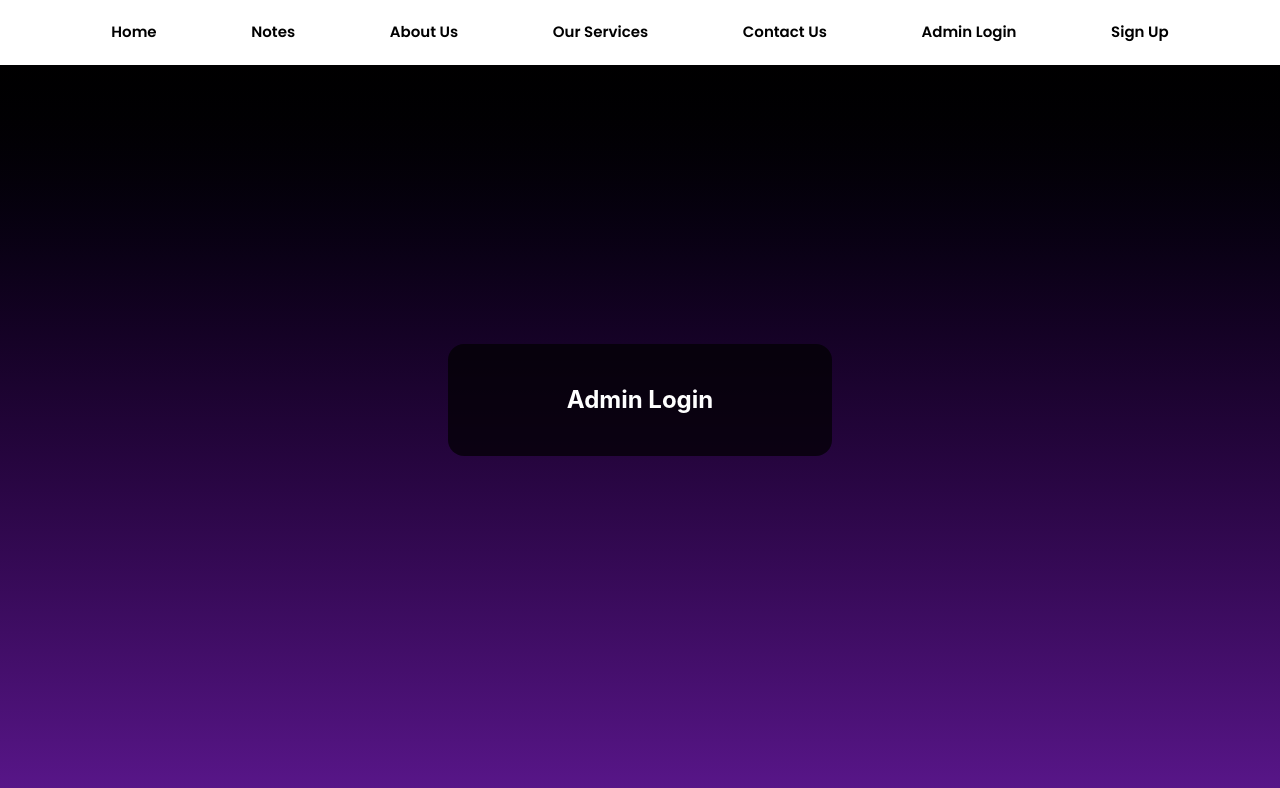
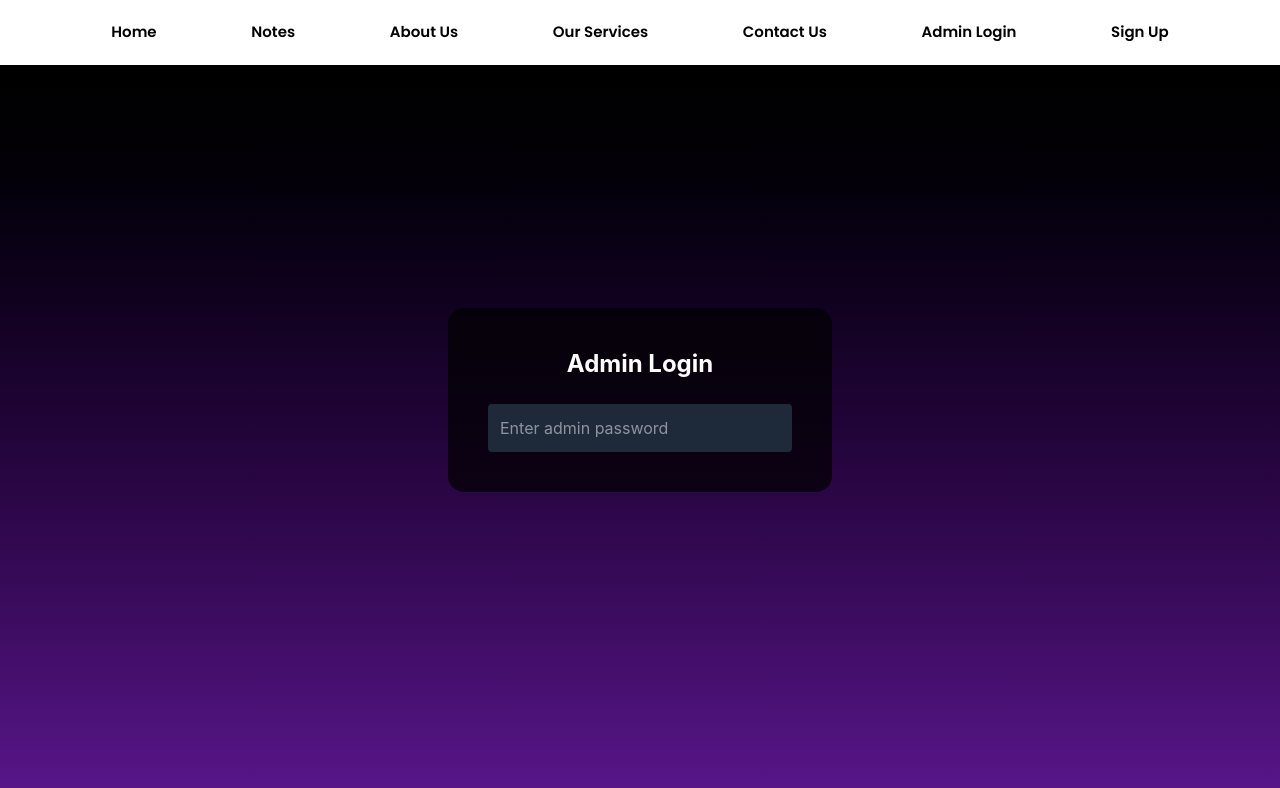
Before and after one commit to ANSHUMANMOREY7/Notes-Store, a React (Vite) app in the folder client/: page /Admin in a window 1280 px wide. Shown: the top 788 px of the page. Built offline with nearby package versions, Linux system fonts and the light colour scheme.

Commit message:
add password input field

```diff
--- a/client/src/pages/Portals/AdminLogin.jsx
+++ b/client/src/pages/Portals/AdminLogin.jsx
@@ -11,6 +11,11 @@ const AdminLogin = () => {
   <h2 className="text-2xl font-bold text-center">
     Admin Login
   </h2>
+  <input
+  type="password"
+  placeholder="Enter admin password"
+  className="p-3 rounded bg-gray-800 outline-none w-full mt-6"
+/>
 
 </div>
   </div>
```
